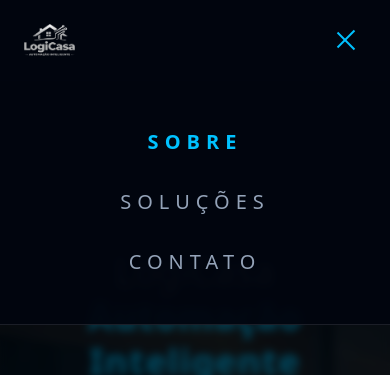
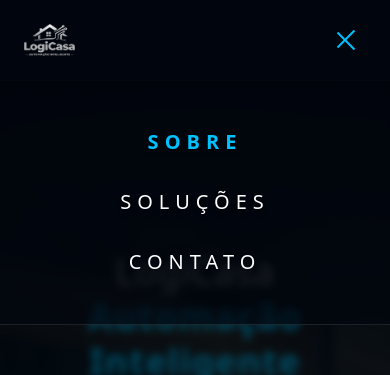
Before and after one commit to lafapdvf/logicasa, a React (Vite) app in the folder frontend/: page / in a window 390 px wide. Both pictures are taken after a click on the button "Abrir menu". Shown: the top 375 px of the page. Built offline with nearby package versions, Linux system fonts and the light colour scheme.

Commit message:
Improves mobile menu overlay styling for clarity
Adjusts background opacity and blur for the mobile menu overlay to enhance readability and visual appeal.
Updates link color for better contrast against the new semi-transparent background, improving mobile navigation usability.

```diff
--- a/frontend/src/components/Header.tsx
+++ b/frontend/src/components/Header.tsx
@@ -77,7 +77,7 @@ export function Header({ activeSection }: HeaderProps) {
 
         {/* MOBILE MENU OVERLAY */}
         <div
-          className={`fixed inset-x-0 top-[80px] bg-[#02060f]/95 backdrop-blur-xl border-b border-white/10 transition-all duration-500 ease-in-out md:hidden overflow-hidden ${
+          className={`fixed inset-x-0 top-[80px] bg-[#02060f]/70 backdrop-blur-2xl border-b border-white/10 transition-all duration-500 ease-in-out md:hidden overflow-hidden ${
             isMenuOpen
               ? "max-h-[400px] opacity-100 pointer-events-auto"
               : "max-h-0 opacity-0 pointer-events-none"
@@ -89,10 +89,10 @@ export function Header({ activeSection }: HeaderProps) {
                 key={link.name}
                 href={link.href}
                 onClick={closeMenu}
-                className={`text-xl uppercase tracking-[0.3em] transition-all ${
+                className={`text-xl uppercase tracking-[0.3em] transition-all drop-shadow-md ${
                   activeSection === link.href.replace("#", "")
                     ? "text-[#00c2ff] font-bold"
-                    : "text-slate-400"
+                    : "text-white" // Mudei para white para destacar mais no fundo semi-transparente
                 }`}
               >
                 {link.name}
```
